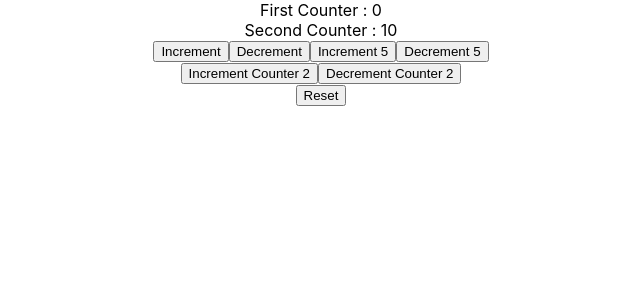
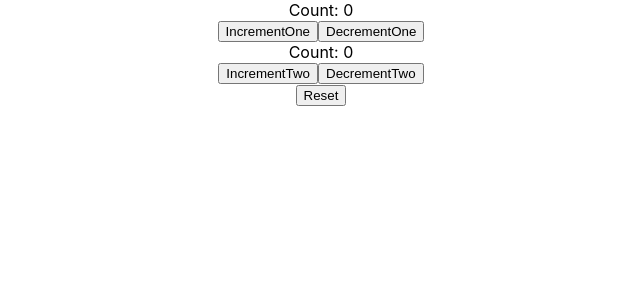
Before and after one commit to Yanil01/reducer-hook, a React (Create React App) app: page / in a window 1280 px wide. Shown: the top 300 px of the page, without its empty margins (319-959 px from the left). Built offline with nearby package versions, Linux system fonts and the light colour scheme.

Commit message:
multiple useReducers

```diff
--- a/src/App.js
+++ b/src/App.js
@@ -2,12 +2,14 @@
 import "./App.css";
 import CounterOne from "./Components/CounterOne";
 import CounterTwo from "./Components/CounterTwo";
+import CounterThree from "./Components/CounterThree";
 
 function App() {
   return (
     <div className="App">
       {/* <CounterOne /> */}
-      <CounterTwo />
+      {/* <CounterTwo /> */}
+      <CounterThree />
     </div>
   );
 }
--- /dev/null
+++ b/src/Components/CounterThree.js
@@ -0,0 +1,79 @@
+import React, { useReducer } from "react";
+
+// Initial state for the counter
+const initialState = 0;
+
+// Reducer function to manage state transitions
+const reducer = (state, action) => {
+  switch (action) {
+    case "increment":
+      return state + 1;
+    case "decrement":
+      return state - 1;
+    case "reset":
+      return initialState;
+    default:
+      return state;
+  }
+};
+
+// Functional component CounterOne
+function CounterThree() {
+  // useReducer hook to manage state with the reducer function
+  const [countOne, dispatchOne] = useReducer(reducer, initialState);
+  const [countTwo, dispatchTwo] = useReducer(reducer, initialState);
+
+  return (
+    <div>
+      {/* Display current count */}
+      <div>Count: {countOne}</div>
+      {/* Button to increment count */}
+      <button
+        onClick={() => {
+          dispatchOne("increment");
+        }}
+      >
+        IncrementOne
+      </button>
+      {/* Button to decrement count */}
+      <button
+        onClick={() => {
+          dispatchOne("decrement");
+        }}
+      >
+        DecrementOne
+      </button>
+      <div>
+        {/* Display current count */}
+        <div>Count: {countTwo}</div>
+        {/* Button to increment count */}
+        <button
+          onClick={() => {
+            dispatchTwo("increment");
+          }}
+        >
+          IncrementTwo
+        </button>
+        {/* Button to decrement count */}
+        <button
+          onClick={() => {
+            dispatchTwo("decrement");
+          }}
+        >
+          DecrementTwo
+        </button>
+      </div>
+      {/* Button to reset count */}
+      <button
+        onClick={() => {
+          dispatchOne("reset");
+          dispatchTwo("reset");
+        }}
+      >
+        Reset
+      </button>
+    </div>
+  );
+}
+
+export default CounterThree;
```
